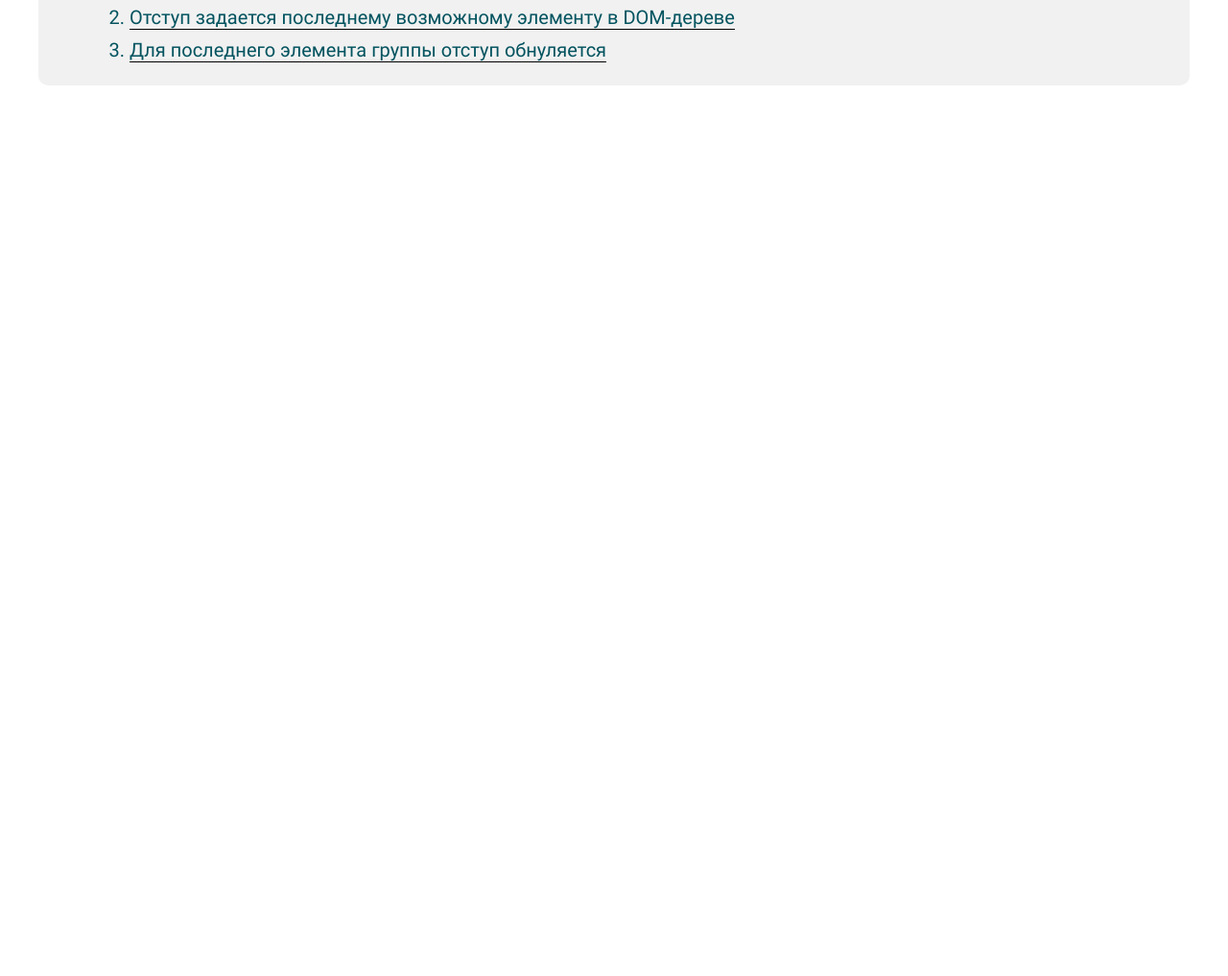
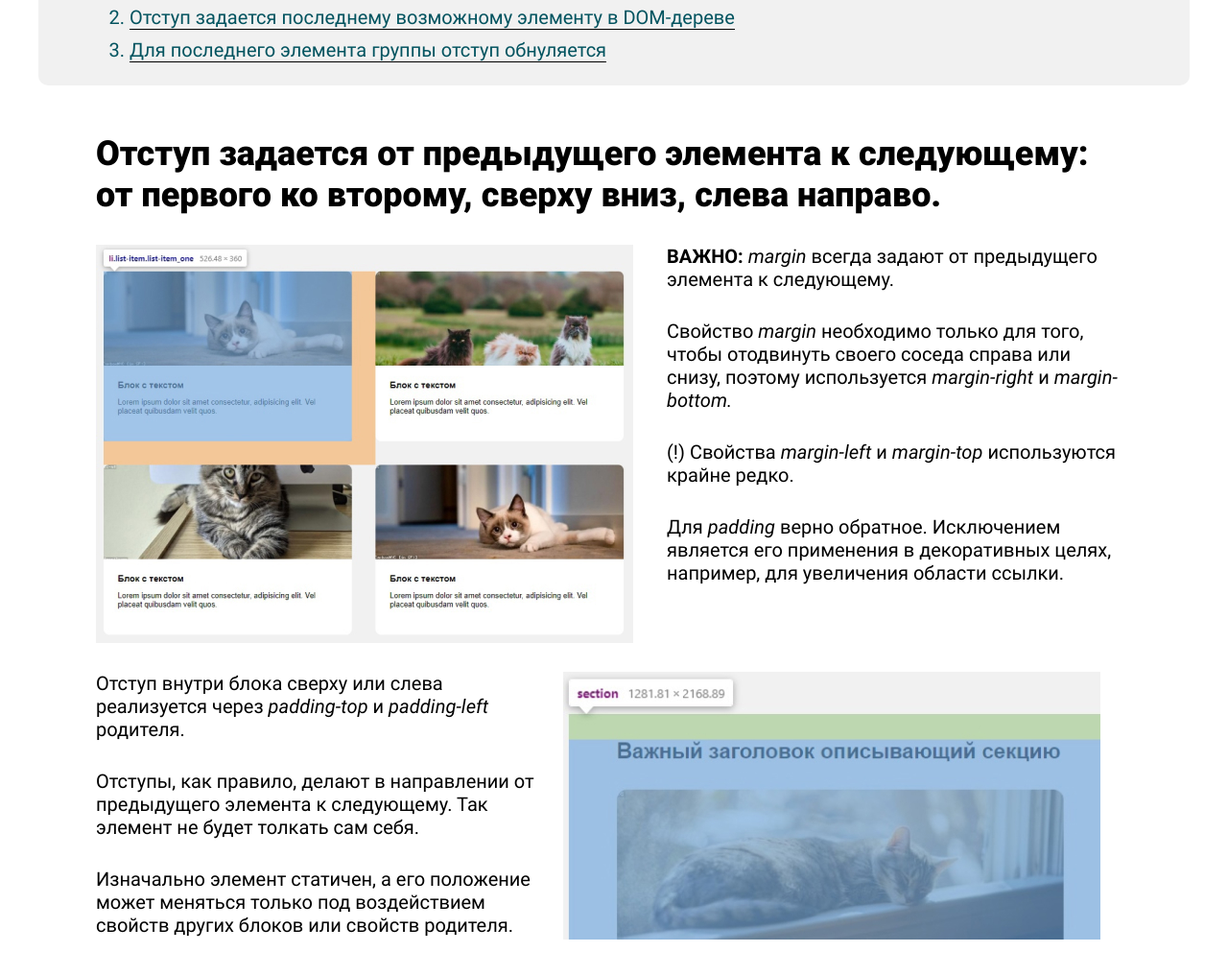
Before and after one commit to AndreiSakharevish/indentation, a plain HTML site: page index.html in a window 1280 px wide. Shown: the part 501-1518 px from the top of the page at 96% size. Before the commit the page ends 800 px from the top, so only its background shows below. Drawn offline with Linux system fonts and the light colour scheme.

Commit message:
сверстал первую секцию previous

```diff
--- a/css/global.css
+++ b/css/global.css
@@ -114,3 +114,11 @@ footer {
   border-radius: 10px;
   background-color: #f1f1f1;
 }
+
+.title {
+  font-weight: 900;
+  font-size: 36px;
+}
+.italic{
+  font-style: italic;
+}
--- /dev/null
+++ b/css/previous.css
@@ -0,0 +1,33 @@
+.previous__title {
+  margin-bottom: 30px;
+}
+
+.previous__figure {
+  display: inline-block;
+  vertical-align: top;
+}
+
+.previous__figure:not(:last-child) {
+  margin-bottom: 30px;
+  margin-right: 30px;
+}
+
+.previous__img {
+  max-width: 560px;
+  object-fit: cover;
+}
+
+.importantly,
+.indent {
+  max-width: 482px;
+  display: inline-block;
+}
+
+.importantly__text:not(:last-child),
+.indent__text:not(:last-child) {
+  margin-bottom: 30px;
+}
+
+.strong {
+  font-weight: 700;
+}
--- a/css/style.css
+++ b/css/style.css
@@ -1,7 +1,9 @@
 @import "normalize.css";
 @import "global.css";
 @import "header.css";
-
+@import "previous.css";
+@import "last.css";
+@import "zeroing.css";
 @import "footer.css";
 
 @font-face {
--- a/index.html
+++ b/index.html
@@ -27,15 +27,45 @@
         <nav class="nav">
           <h2 class="nav__title">Содержание:</h2>
           <ol class="nav__list">
-            <li class="nav__item"><a class="nav__link" href="#">Отступ задается от предыдущего элемента к следующему</a></li>
-            <li class="nav__item"><a class="nav__link" href="#">Отступ задается последнему возможному элементу в DOM-дереве</a></li>
+            <li class="nav__item"><a class="nav__link" href="#previous">Отступ задается от предыдущего элемента к следующему</a></li>
+            <li class="nav__item"><a class="nav__link" href="#last">Отступ задается последнему возможному элементу в DOM-дереве</a></li>
             <li class="nav__item"><a class="nav__link" href="#">Для последнего элемента группы отступ обнуляется</a></li>
           </ol>
         </nav>
       </div>
     </header>
 
-    <main></main>
+    <main>
+      <section id="previous">
+        <div class="container">
+          <h3 class="previous__title title">Отступ задается от предыдущего элемента к следующему: от первого ко второму, сверху вниз, слева направо.</h3>
+          <figure class="previous__figure">
+            <img class="previous__img" src="img/cats.jpg" alt="четыре картинки с котами" />
+          </figure>
+          <div class="importantly">
+            <p class="importantly__text"><span class="strong">ВАЖНО:</span> <span class="italic">margin</span> всегда задают от предыдущего элемента к следующему.</p>
+            <p class="importantly__text">Свойство <span class="italic">margin</span> необходимо только для того, чтобы отодвинуть своего соседа справа или снизу, поэтому используется <span class="italic">margin-right</span> и <span class="italic">margin-bottom.</span></p>
+            <p class="importantly__text">(!) Свойства <span class="italic">margin-left</span> и <span class="italic">margin-top</span> используются крайне редко.</p>
+            <p class="importantly__text">Для <span class="italic">padding</span> верно обратное. Исключением является его применения в декоративных целях, например, для увеличения области ссылки.</p>
+          </div>
+          <div class="indent">
+            <p class="indent__text">Отступ внутри блока сверху или слева реализуется через <span class="italic">padding-top</span> и <span class="italic">padding-left</span> родителя.</p>
+            <p class="indent__text">Отступы, как правило, делают в направлении от предыдущего элемента к следующему. Так элемент не будет толкать сам себя.</p>
+            <p class="indent__text">Изначально элемент статичен, а его положение может меняться только под воздействием свойств других блоков или свойств родителя.</p>
+          </div>
+          <figure class="previous__figure">
+            <img class="previous__img" src="img/one_cat.jpg" alt="спящий кот">
+          </figure>
+        </div>
+      </section>
+
+      <section id="last">
+        <div class="container"></div>
+      </section>
+      <section id="zeroing">
+        <div class="container"></div>
+      </section>
+    </main>
     <footer class="footer"></footer>
   </body>
 </html>
```
Also changed, not shown: css/last.css (added), css/zeroing.css (added).
